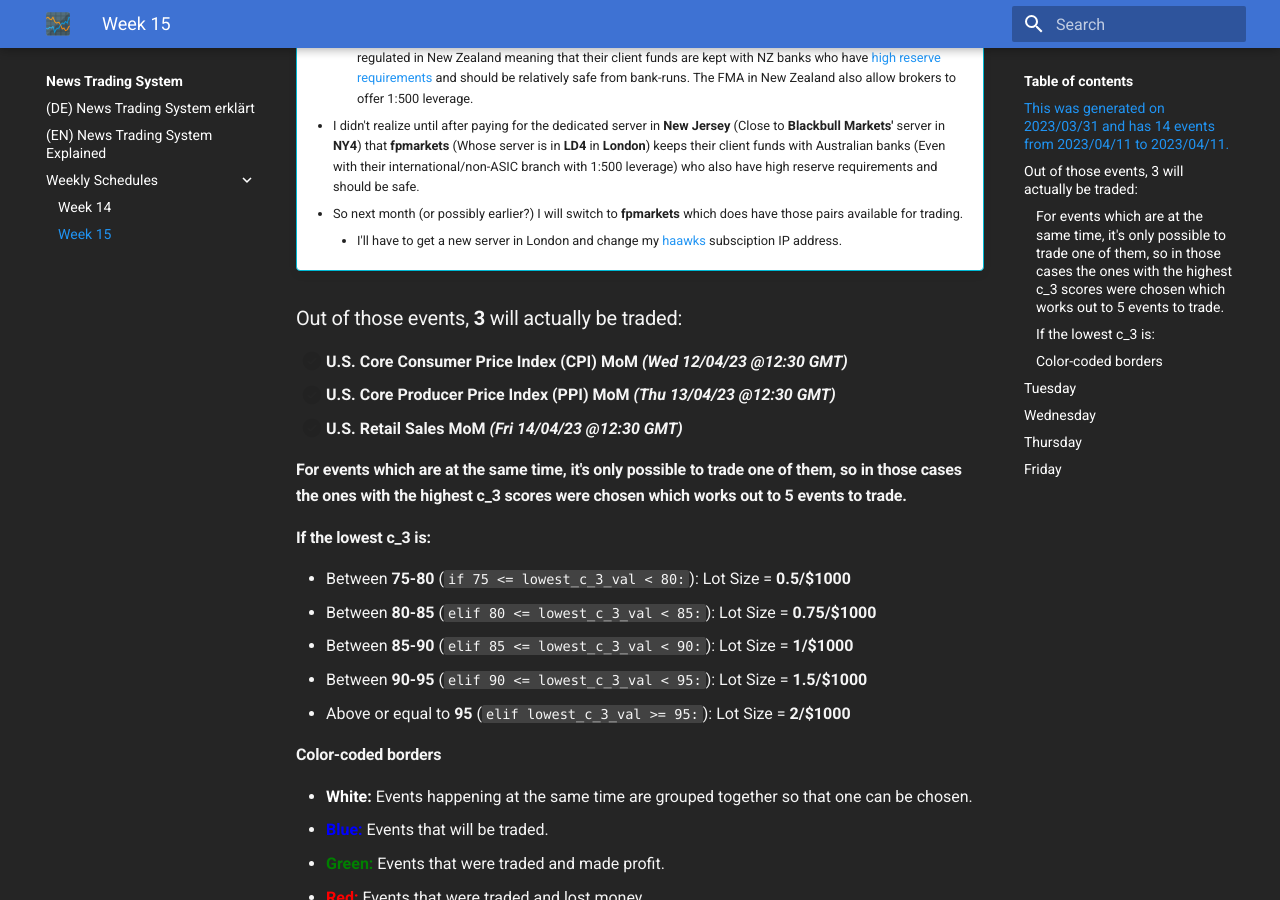
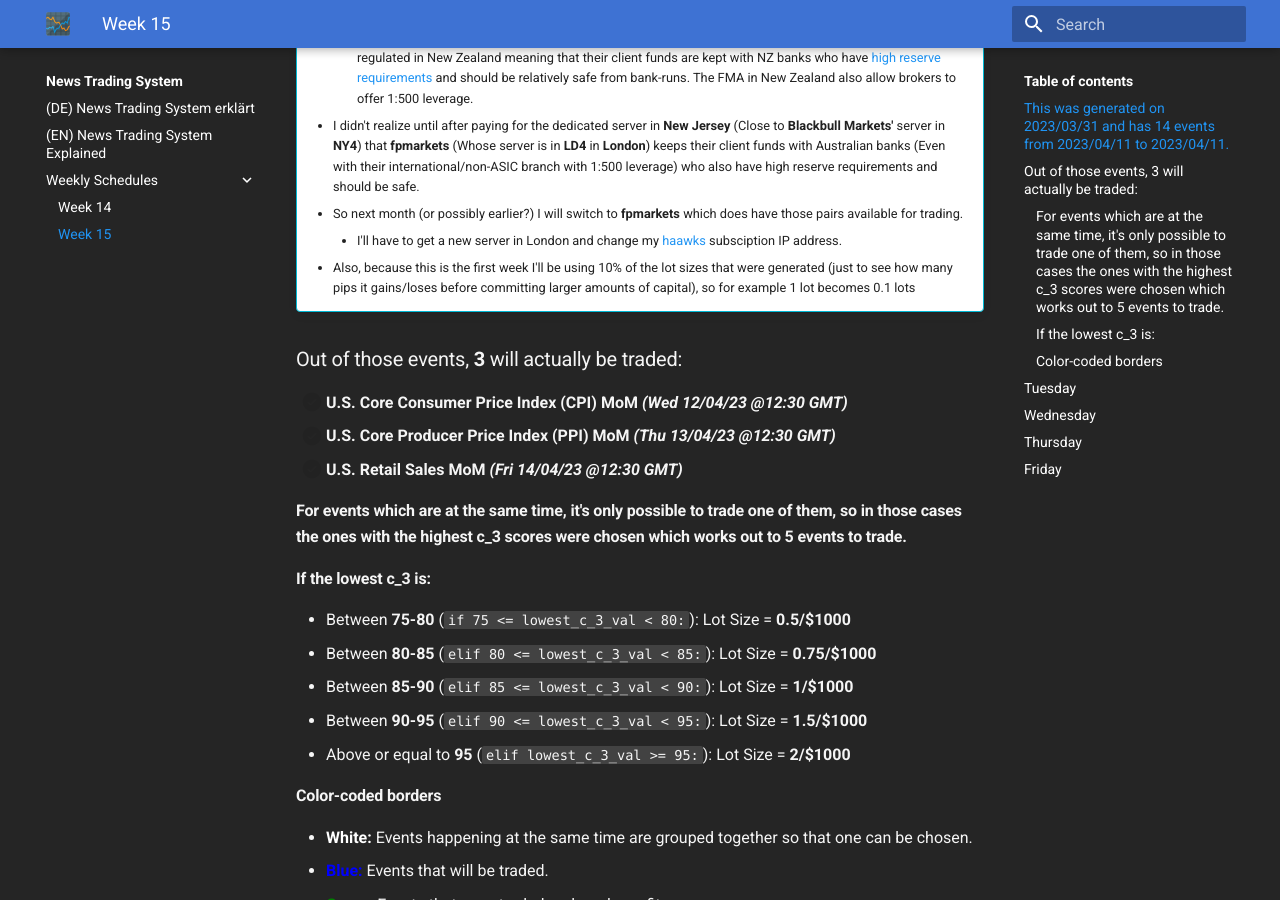
Before and after one commit to spliffli/news-trading-analyzer, an MkDocs documentation site: the page built from docs/weekly-schedules/week-15-schedule.md, in a window 1280 px wide and 900 px high, scrolled down 570 px. Built offline with MkDocs 1.6.1 and Material for MkDocs 9.7.7, drawn with Linux system fonts in a browser that asks for light colours; comment, search, counter and statistics services are not loaded.

```diff
--- a/docs/weekly-schedules/week-15-schedule.md
+++ b/docs/weekly-schedules/week-15-schedule.md
@@ -13,6 +13,7 @@
       - I didn't realize until after paying for the dedicated server in **New Jersey** (Close to **Blackbull Markets'** server in **NY4**) that **fpmarkets** (Whose server is in **LD4** in **London**) keeps their client funds with Australian banks (Even with their international/non-ASIC branch with 1:500 leverage) who also have high reserve requirements and should be safe.
       - So next month (or possibly earlier?) I will switch to **fpmarkets** which does have those pairs available for trading.
         - I'll have to get a new server in London and change my [haawks](https://www.haawks.com/) subsciption IP address.
+      - Also, because this is the first week I'll be using 10% of the lot sizes that were generated (just to see how many pips it gains/loses before committing larger amounts of capital), so for example 1 lot becomes 0.1 lots
 
 ### Out of those events, **3** will actually be traded:
 
```
